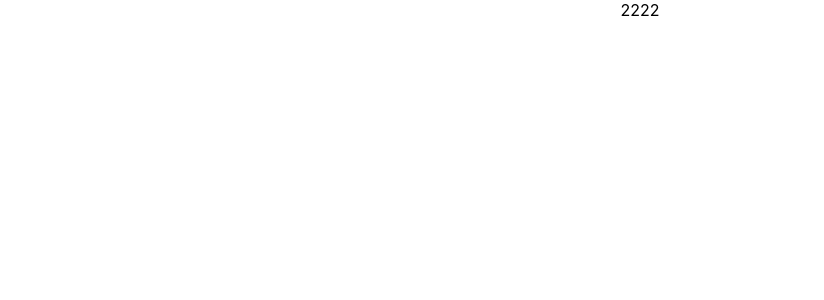
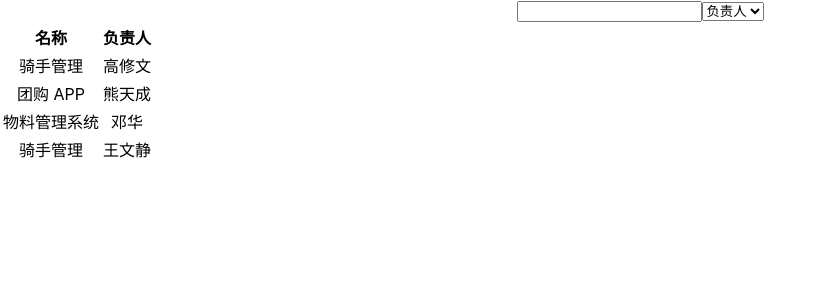
Before and after one commit to xingbang/jira, a React (Create React App) app: page / in a window 1280 px wide. Shown: the top 300 px of the page, without its empty margins (0-824 px from the left). Built offline with nearby package versions, Linux system fonts and the light colour scheme; data requests are answered from the project's data file.

Commit message:
2021/3/4

```diff
--- a/src/App.tsx
+++ b/src/App.tsx
@@ -7,7 +7,7 @@ import './App.css';
 function App() {
   return (
     <div className="App">
-      2222
+      <ProjectListScreen />
     </div>
   );
 }
--- a/src/screens/project-list/index.jsx
+++ b/src/screens/project-list/index.jsx
@@ -1,6 +1,8 @@
-import React, { useState, userEffect } from 'react';
+import React, { useState, useEffect } from 'react';
 import { SearchPanel } from './search-panel';
 import { List } from './list';
+import { cleanObject } from '../../untils/index';
+import * as qs from 'qs';
 
 const apiUrl = process.env.REACT_APP_API_URL
 
@@ -13,15 +15,17 @@ export const ProjectListScreen = () => {
     const [users, setUsers] = useState([])
     const [list, setList] = useState([])
 
-    userEffect(() => {
-        fetch(`${apiUrl}/projects}`).then(async response => {
+    useEffect(() => {
+
+        fetch(`${apiUrl}/projects?${qs.stringify(cleanObject(param))}`).then(async response => {
             if (response.ok) {
                 setList(await response.json())
             }
         })
     }, [param])
-    userEffect(() => {
-        fetch(`${apiUrl}/users}`).then(async response => {
+
+    useEffect(() => {
+        fetch(`${apiUrl}/users`).then(async response => {
             if (response.ok) {
                 setUsers(await response.json())
             }
--- a/src/screens/project-list/list.jsx
+++ b/src/screens/project-list/list.jsx
@@ -2,17 +2,20 @@ import React from 'react';
 
 export const List = ({users, list}) => {
     return (<table>
+        <thead>
         <tr>
             <th>名称</th>
             <th>负责人</th>
         </tr>
-        <tr>
-            {
-                list.map(project => <tr key={project.id}>
-                    <td>{project.name}</td>
-                    <td>{users.find(user => user.id === project.personId).name}</td>
-                </tr>)
-            }
-        </tr>
+        </thead>
+        <tbody>
+        {
+            list.map(project => <tr key={project.id}>
+                <td>{project.name}</td>
+                {/*undefined.name*/}
+                <td>{users.find(user => user.id === project.personId)?.name || "未知"}</td>
+            </tr>)
+        }
+        </tbody>
     </table>)
 }
--- /dev/null
+++ b/src/untils/index.jsx
@@ -0,0 +1,13 @@
+export const isFalsy = (value) => value === 0 ? false : !value
+
+export const cleanObject = (object) => {
+    // Object.assign({}, object)
+    const result = {...object}
+    Object.keys(object).forEach(key => {
+        const value = object[key]
+        if(isFalsy(value)) {
+            delete result[key]
+        }
+    })
+    return result
+}
```
Also changed, not shown: 1 other file (tests, documents, lock files or other folders).
